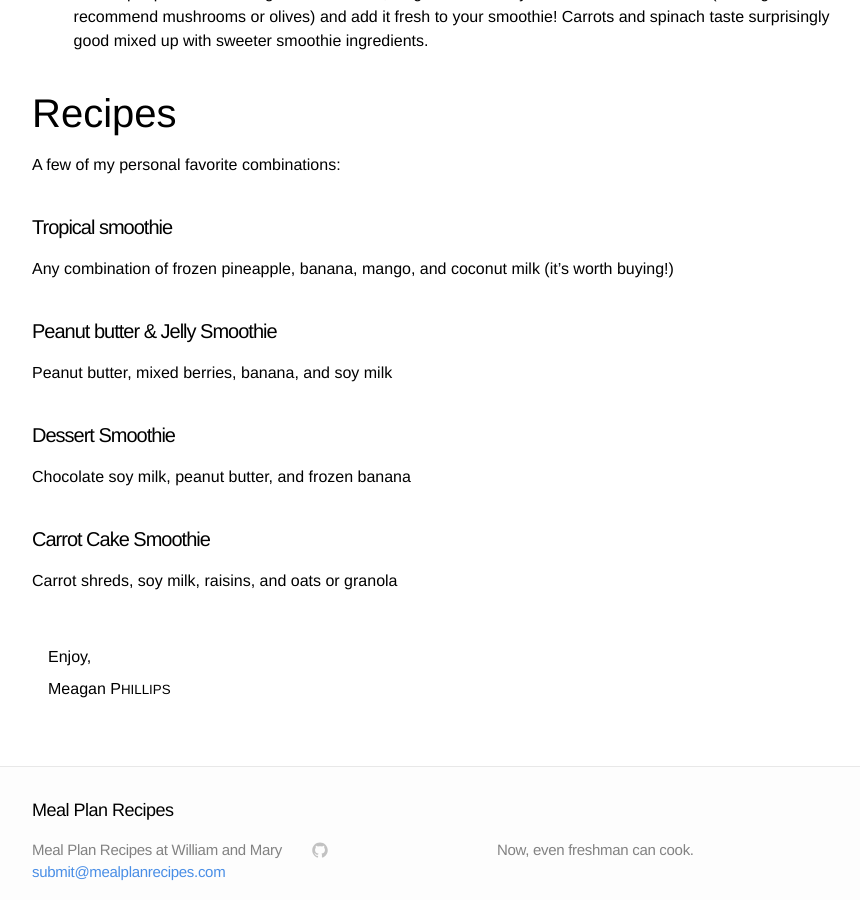
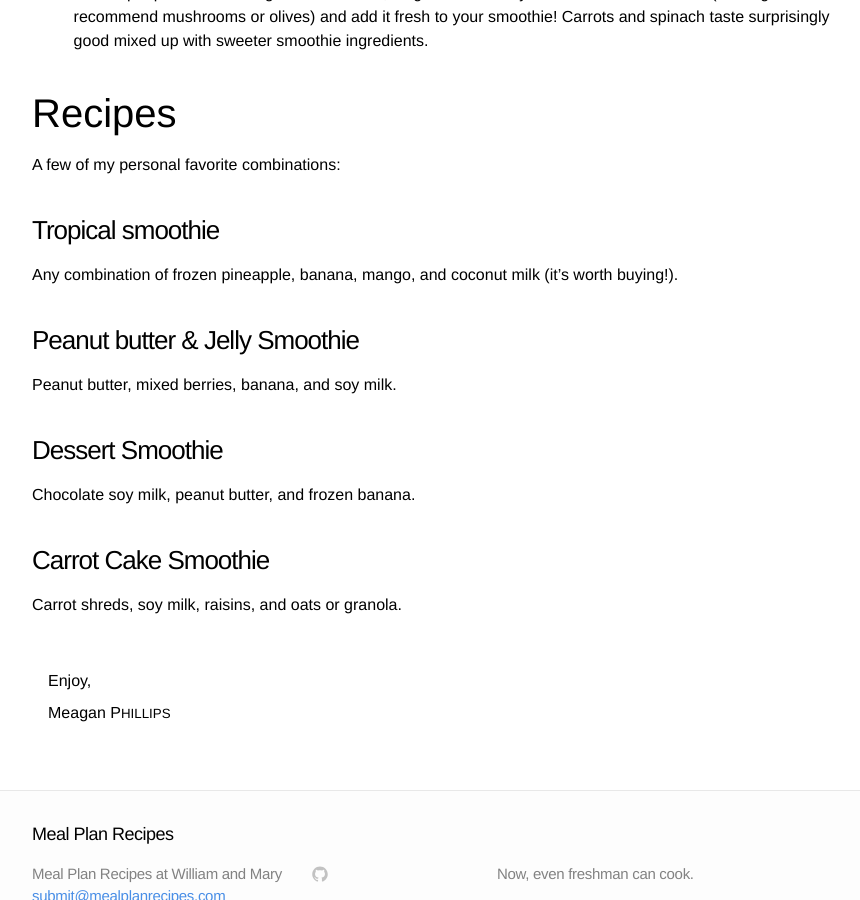
Before and after one commit to qguv/mealplanrecipes, a Jekyll site: the page built from _posts/2014-06-25-smoothies.md, in a window 1280 px wide and 900 px high, scrolled down 1489 px. Shown: the whole window, without its empty margins (208-1068 px from the left). Built offline with Jekyll 4.4.1, drawn with Linux system fonts in a browser that asks for light colours.

```diff
--- a/_posts/2014-06-25-smoothies.md
+++ b/_posts/2014-06-25-smoothies.md
@@ -44,14 +44,14 @@ And then the accessories. None of these are necessary, but all are fun to try!
 
 A few of my personal favorite combinations:
 
-#### Tropical smoothie
-Any combination of frozen pineapple, banana, mango, and coconut milk (it's worth buying!)
+### Tropical smoothie
+Any combination of frozen pineapple, banana, mango, and coconut milk (it's worth buying!).
 
-#### Peanut butter &amp; Jelly Smoothie
-Peanut butter, mixed berries, banana, and soy milk
+### Peanut butter &amp; Jelly Smoothie
+Peanut butter, mixed berries, banana, and soy milk.
 
-#### Dessert Smoothie
-Chocolate soy milk, peanut butter, and frozen banana
+### Dessert Smoothie
+Chocolate soy milk, peanut butter, and frozen banana.
 
-#### Carrot Cake Smoothie
-Carrot shreds, soy milk, raisins, and oats or granola
+### Carrot Cake Smoothie
+Carrot shreds, soy milk, raisins, and oats or granola.
```
